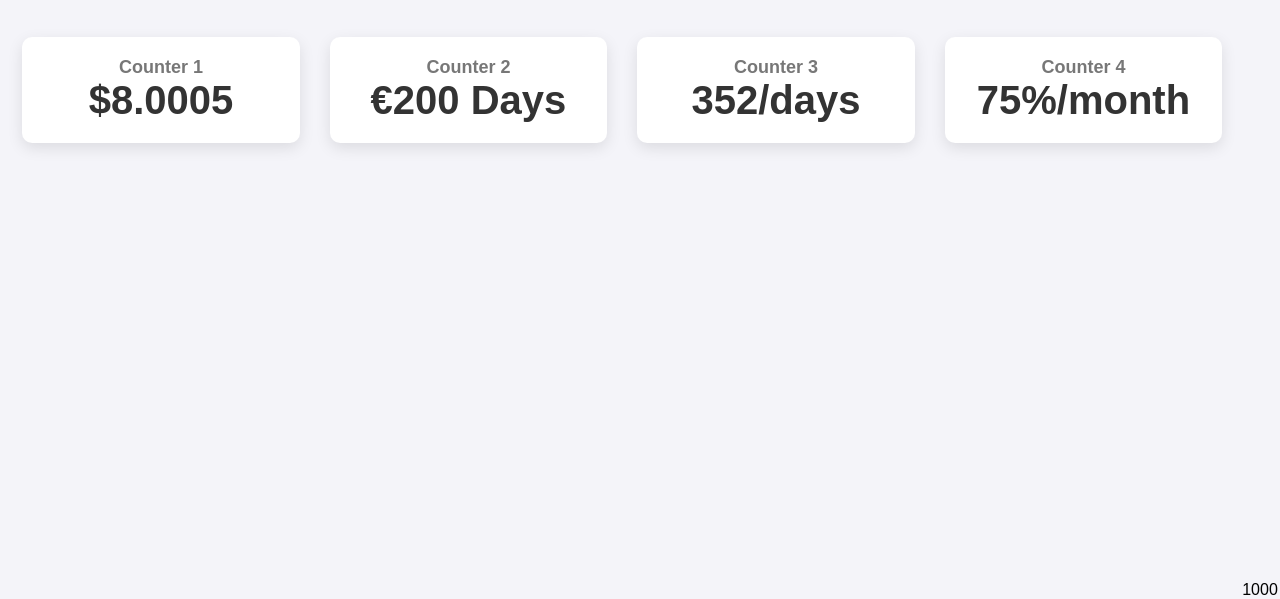
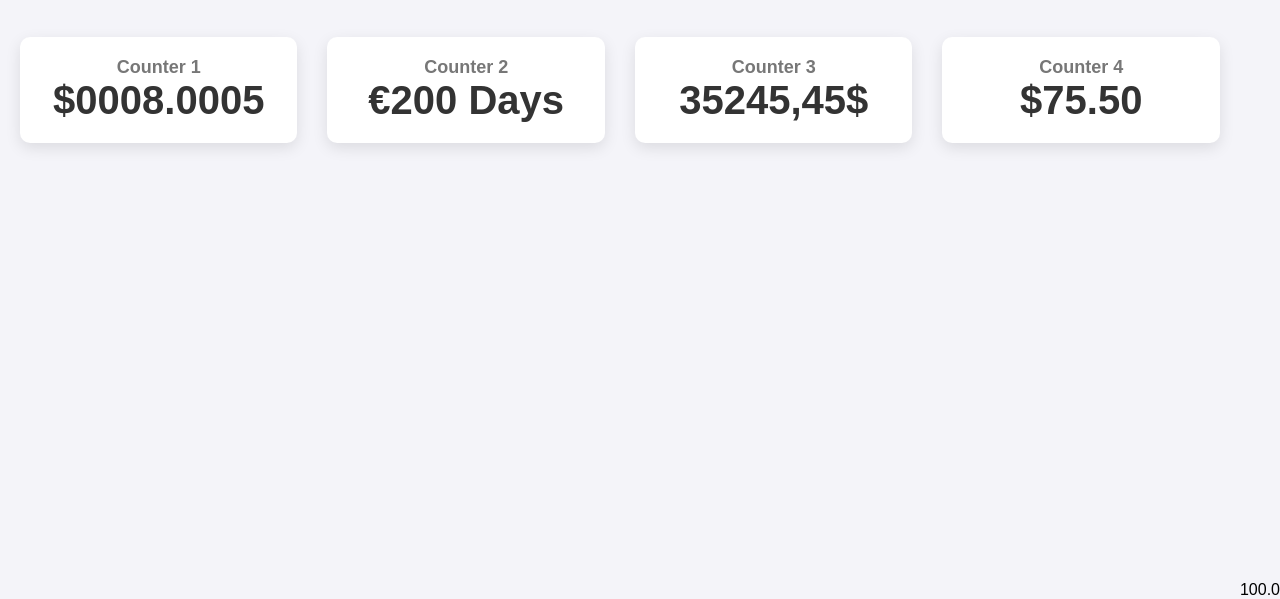
Before and after one commit to arafatah/counterUp-with-javaScript, a plain HTML site: page index.html in a window 1280 px wide. Shown: the part 419-1018 px from the top of the page. Drawn offline with Linux system fonts and the light colour scheme.

Commit message:
auto detect decimal

```diff
--- a/index.html
+++ b/index.html
@@ -14,8 +14,8 @@
     <div class="counter-container">
         <div class="counter">
             <div class="counter-title">Counter 1</div>
-            <span id="counter1" data-counter data-start-from="50" data-target="$08.0005" data-duration="200"
-                data-show-float="true" data-delay="1000">
+            <span id="counter1" data-counter data-start-from="50" data-target="$0008.0005" data-duration="200"
+                 data-delay="1000">
                 0
             </span>
         </div>
@@ -23,29 +23,29 @@
         <div class="counter">
             <div class="counter-title">Counter 2</div>
             <span id="counter2" data-counter data-start-from="10" data-target="€200 Days" data-duration="300"
-                data-show-float="true" data-delay="1500">
+                 data-delay="1500">
                 0
             </span>
         </div>
 
         <div class="counter">
             <div class="counter-title">Counter 3</div>
-            <span id="counter3" data-counter data-start-from="100" data-target="352/days" data-duration="400"
-                data-show-float="false" data-delay="2000">
+            <span id="counter3" data-counter data-start-from="100" data-target="352,45$" data-duration="400"
+                 data-delay="2000">
                 0
             </span>
         </div>
 
         <div class="counter">
             <div class="counter-title">Counter 4</div>
-            <span id="counter4" data-counter data-start-from="500" data-target="75%/month" data-duration="500"
-                data-show-float="false" data-delay="2500">
+            <span id="counter4" data-counter data-start-from="500" data-target="$75.50" data-duration="500"
+                 data-delay="2500">
                 0
             </span>
         </div>
     </div>
     <span style="margin-top: 1000px; text-align: center;" id="counter4" data-counter data-start-from="500"
-        data-target="1000" data-duration="500" data-show-float="false" data-delay="500">
+        data-target="100.0" data-duration="500" data-delay="500">
         0
     </span>
 </body>
--- a/js/script.js
+++ b/js/script.js
@@ -287,7 +287,6 @@ class Counter {
       startFrom: extractNumericValue(element.dataset.startFrom || '0'),
       target: extractNumericValue(element.dataset.target || '0'),
       duration: +(element.dataset.duration || 1000),
-      showFloat: element.dataset.showFloat === "true",
       delay: +(element.dataset.delay || 0),
     };
 
@@ -314,32 +313,30 @@ class Counter {
     const pattern = {
       parts: [], // Store all parts in order
       thousandsSeparator: '',
-      decimalSeparator: '.'
+      decimalSeparator: '.',
+      wholePartFormat: '', // Store the exact format of the whole number part
+      decimalPartFormat: '' // Store the exact format of the decimal part
     };
 
     // Remove all whitespace
     str = str.trim();
 
-    // Split the string into numeric and non-numeric parts while preserving order
-    const parts = str.split(/(-?\d*\.?\d+)/);
+    // Split the string into parts
+    const parts = str.split(/(-?\d+\.?\d*)/);
     pattern.parts = parts.filter(part => part); // Remove empty strings
 
-    // Detect thousands separator and decimal separator in the numeric part
+    // Find numeric part to analyze format
     const numericPart = parts.find(part => /\d/.test(part));
     if (numericPart) {
+      const [wholePart, decimalPart] = numericPart.split('.');
+
+      // Store exact format of whole and decimal parts
+      pattern.wholePartFormat = wholePart;
+      pattern.decimalPartFormat = decimalPart || '';
+
+      // Detect separators
       if (numericPart.includes(',')) {
         pattern.thousandsSeparator = ',';
-      }
-
-      // If there's a different decimal separator, detect it
-      if (numericPart.includes('.')) {
-        const parts = numericPart.split('.');
-        if (parts.length > 1) {
-          const lastChar = numericPart.charAt(numericPart.lastIndexOf(parts[1]) - 1);
-          if (lastChar !== '.') {
-            pattern.decimalSeparator = lastChar;
-          }
-        }
       }
     }
 
@@ -347,30 +344,29 @@ class Counter {
   }
 
   calculateDecimalPlaces() {
-    if (!this.options.showFloat) return 0;
-
-    // Find the numeric part in the original string
-    const numericPart = this.originalTargetString.match(/-?\d*\.?\d+/)[0];
-    const decimalPart = numericPart.split(this.formatPattern.decimalSeparator)[1];
-    return decimalPart ? decimalPart.length : 0;
+    // Check if the original string has decimal places
+    return this.formatPattern.decimalPartFormat.length;
   }
 
   formatNumber(number) {
-    // Convert number to string with proper decimal places
-    let formattedNumber = number.toFixed(this.decimalPlaces);
+    // Get the whole and decimal parts of the current number
+    let [wholePart, decimalPart] = number.toFixed(this.decimalPlaces).split('.');
 
-    // Split number into whole and decimal parts
-    let [wholePart, decimalPart] = formattedNumber.split('.');
+    // Determine the length of the whole part format
+    const targetWholeLength = this.formatPattern.wholePartFormat.length;
+
+    // Pad with zeros to match original format length
+    wholePart = wholePart.padStart(targetWholeLength, '0');
 
     // Add thousands separator if present in original format
     if (this.formatPattern.thousandsSeparator) {
       wholePart = wholePart.replace(/\B(?=(\d{3})+(?!\d))/g, this.formatPattern.thousandsSeparator);
     }
 
-    // Reconstruct number with proper separators
-    formattedNumber = wholePart;
+    // Reconstruct number with proper format
+    let formattedNumber = wholePart;
     if (decimalPart) {
-      formattedNumber += this.formatPattern.decimalSeparator + decimalPart;
+      formattedNumber += '.' + decimalPart;
     }
 
     // Replace the numeric part in the original format
```
